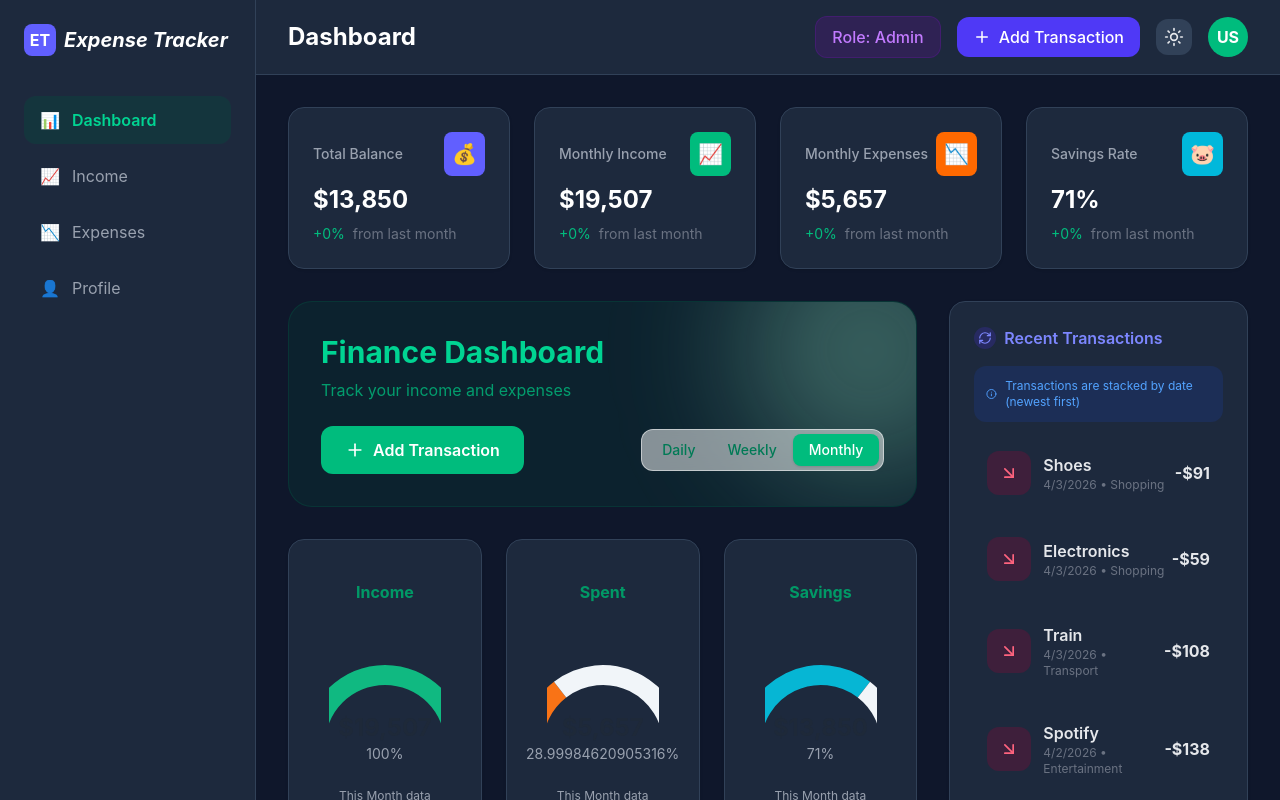
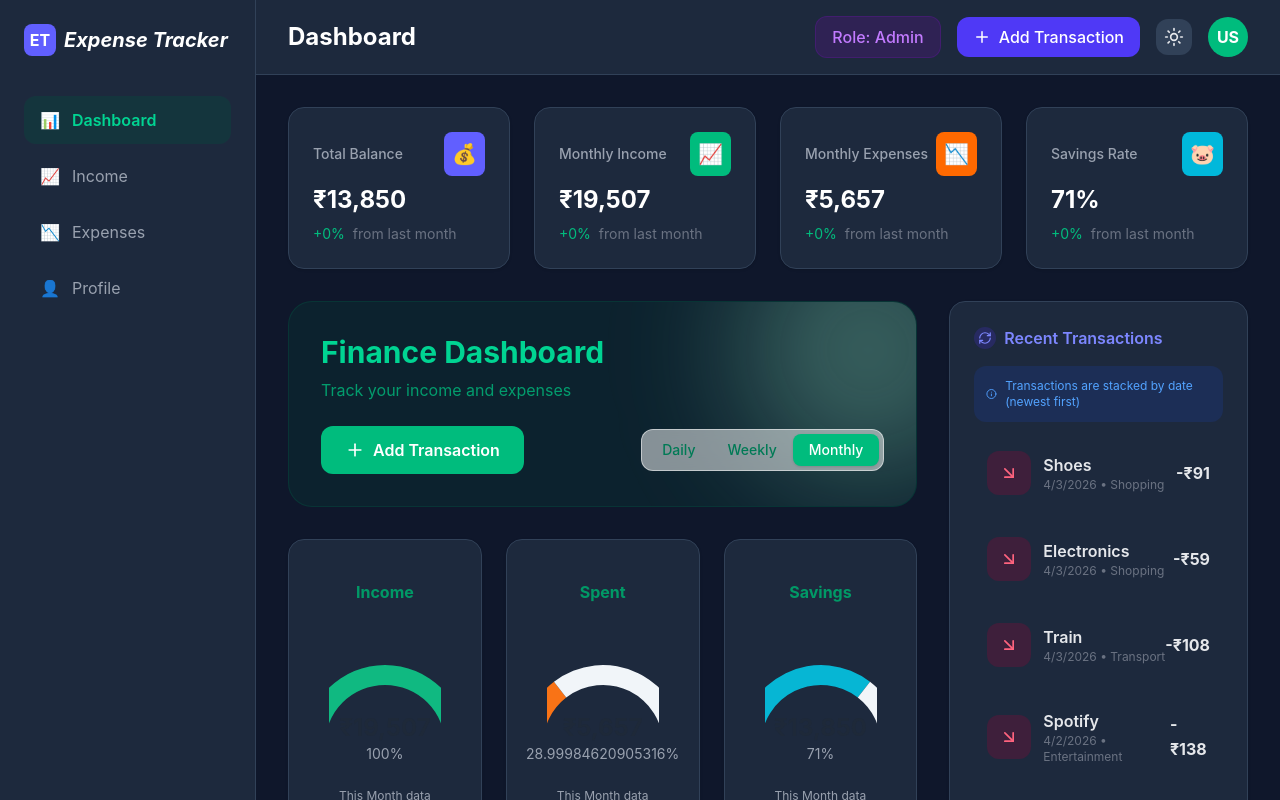
Before and after one commit to HckR01/ExpenseTracker-Ui, a React (Vite) app: page / in a window 1280 px wide. Built offline with nearby package versions, Linux system fonts and the light colour scheme.

Commit message:
ui symbol correction

```diff
--- a/src/App.jsx
+++ b/src/App.jsx
@@ -119,13 +119,13 @@ function App() {
                       <p className="text-[10px] text-cyan-700 dark:text-cyan-400 font-bold uppercase">
                         Total Income
                       </p>
-                      <p className="text-sm font-black text-slate-800 dark:text-white">${totalIncome.toLocaleString()}</p>
+                      <p className="text-sm font-black text-slate-800 dark:text-white">₹{totalIncome.toLocaleString()}</p>
                     </div>
                     <div className="bg-orange-50 dark:bg-orange-900/30 p-4 rounded-xl">
                       <p className="text-[10px] text-orange-700 dark:text-orange-400 font-bold uppercase">
                         Total Expenses
                       </p>
-                      <p className="text-sm font-black text-slate-800 dark:text-white">${totalExpense.toLocaleString()}</p>
+                      <p className="text-sm font-black text-slate-800 dark:text-white">₹{totalExpense.toLocaleString()}</p>
                     </div>
                   </div>
                 </div>
--- a/src/component/Dashboard/GaugeChart.jsx
+++ b/src/component/Dashboard/GaugeChart.jsx
@@ -27,7 +27,7 @@ export const GaugeChart = ({ title, value, percentage, color }) => {
         </ResponsiveContainer>
         <div className="absolute inset-0 flex flex-col items-center justify-end pb-4">
           <span className="text-2xl font-bold text-gray-800">
-            ${value.toLocaleString()}
+            ₹{value.toLocaleString()}
           </span>
           <span className="text-sm text-gray-400">{percentage}%</span>
         </div>
--- a/src/component/Dashboard/StatCard.jsx
+++ b/src/component/Dashboard/StatCard.jsx
@@ -9,7 +9,7 @@ export const StatCard = ({ title, amount, trend, icon, color, isPercentage }) =>
       </div>
     </div>
     <h2 className="text-2xl font-bold text-gray-900 dark:text-white">
-      {isPercentage ? `${amount}%` : `$${amount.toLocaleString()}`}
+      {isPercentage ? `${amount}%` : `₹${amount.toLocaleString()}`}
     </h2>
     <div
       className={`text-sm ${trend >= 0 ? "text-emerald-500" : "text-orange-500"}`}
--- a/src/component/Dashboard/Transaction.jsx
+++ b/src/component/Dashboard/Transaction.jsx
@@ -41,7 +41,7 @@ export const TransactionList = () => {
             </div>
           </div>
           <span className={`font-bold ${t.type === 'income' ? 'text-emerald-500' : 'text-slate-800 dark:text-gray-200'}`}>
-            {t.type === 'income' ? '+' : '-'}${t.amount.toLocaleString()}
+            {t.type === 'income' ? '+' : '-'}₹{t.amount.toLocaleString()}
           </span>
         </div>
       ))}
--- a/src/component/Dashboard/TransactionHistory.jsx
+++ b/src/component/Dashboard/TransactionHistory.jsx
@@ -74,7 +74,7 @@ export const TransactionHistory = () => {
                                 <span className={`font-bold ${
                                     t.type === 'income' ? 'text-emerald-500' : 'text-slate-800 dark:text-gray-200'
                                 }`}>
-                                    {t.type === 'income' ? '+' : '-'}${t.amount.toLocaleString(undefined, {minimumFractionDigits: 2, maximumFractionDigits: 2})}
+                                    {t.type === 'income' ? '+' : '-'}₹{t.amount.toLocaleString(undefined, {minimumFractionDigits: 2, maximumFractionDigits: 2})}
                                 </span>
 
                                 {isAdmin && (
```
